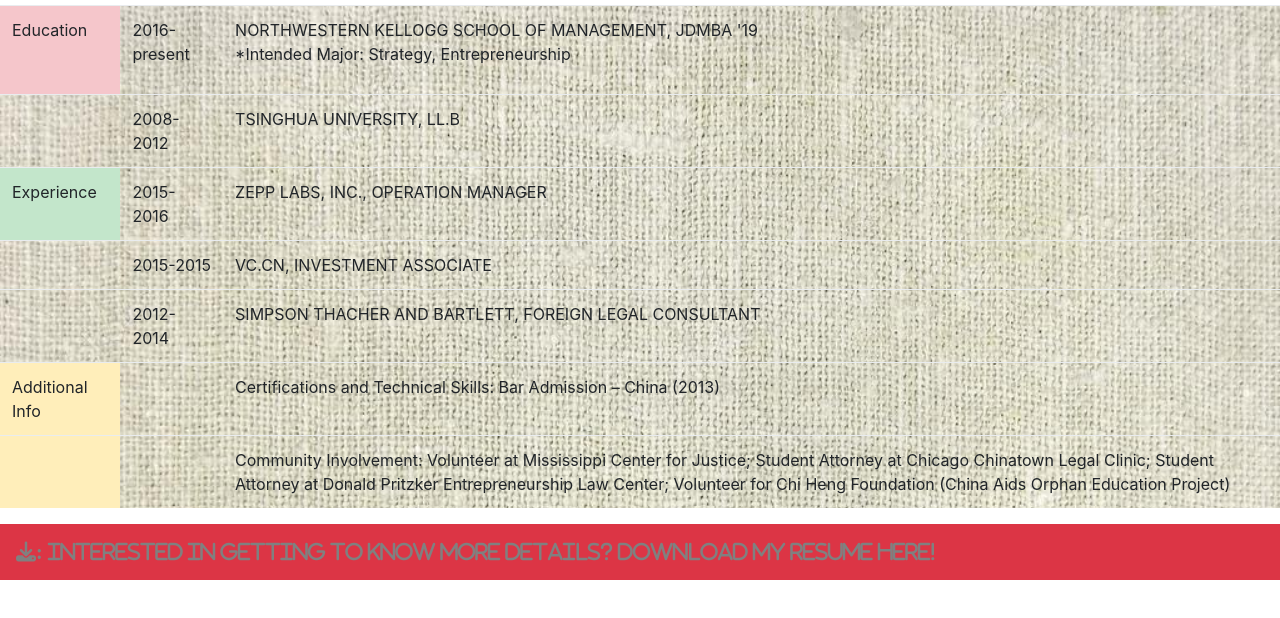
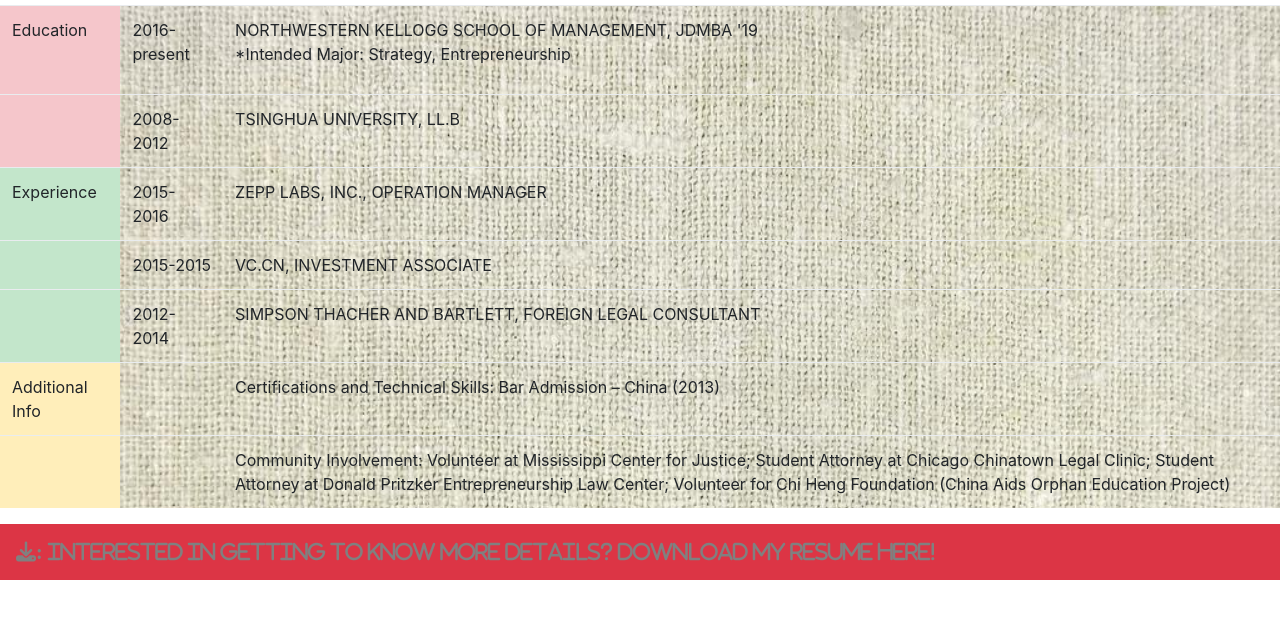
Before and after one commit to TJthebear/TJthebear.github.io, a plain HTML site: page resume.html in a window 1280 px wide. Shown: the part 114-732 px from the top of the page. Drawn offline with nearby package versions, Linux system fonts and the light colour scheme.

Commit message:
Slight updates

```diff
--- a/resume.html
+++ b/resume.html
@@ -51,7 +51,7 @@
       </td>
     </tr>
     <tr>
-      <td> </td>
+      <td class="table-danger"> </td>
       <td>2008-2012 </td>
       <td> TSINGHUA UNIVERSITY, LL.B
       </td>
@@ -64,13 +64,13 @@
     </tr>
 
     <tr>
-      <td> </td>
+      <td class="table-success"> </td>
       <td>2015-2015</td>
       <td>VC.CN, INVESTMENT ASSOCIATE</td>
     </tr>
 
     <tr>
-      <td> </td>
+      <td class="table-success"> </td>
       <td>2012-2014</td>
       <td>SIMPSON THACHER AND BARTLETT, FOREIGN LEGAL CONSULTANT</td>
     </tr>
```
